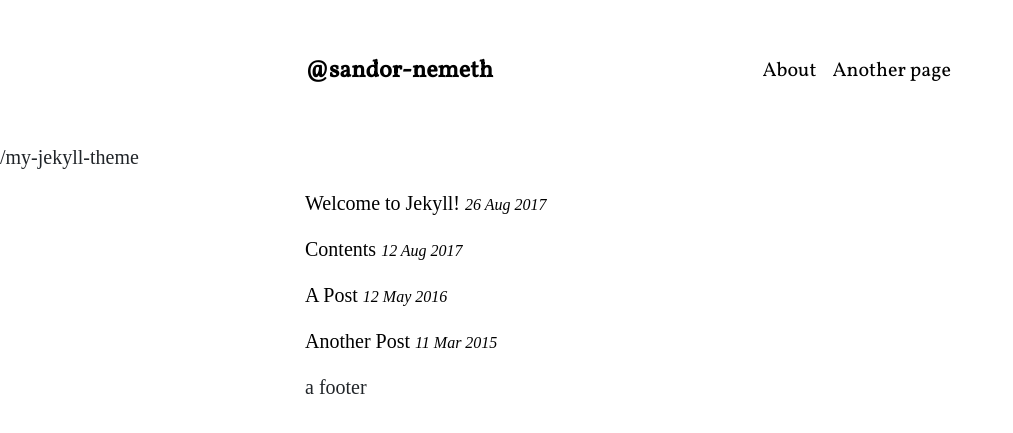
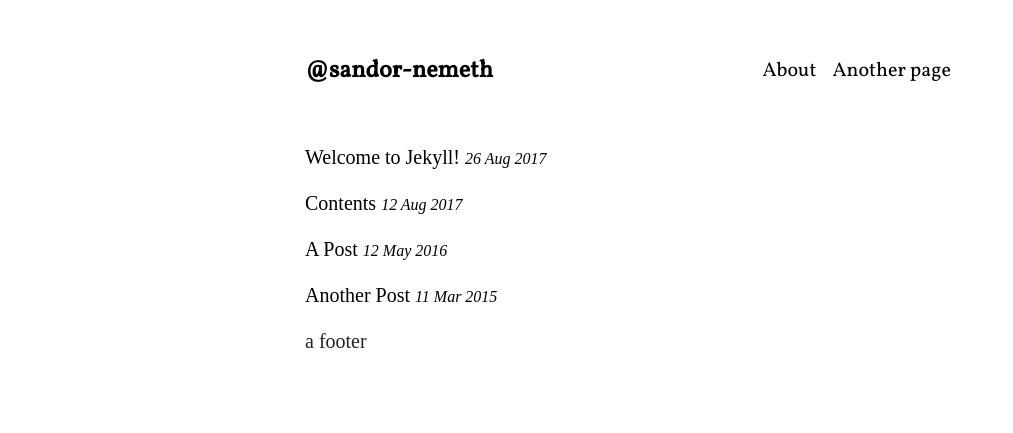
Before and after one commit to sandor-nemeth/my-jekyll-theme, a Jekyll site: the page built from index.md, in a window 1280 px wide. Shown: the top 433 px of the page, without its empty margins (0-1013 px from the left). Built offline with Jekyll 4.4.1, drawn with Linux system fonts in a browser that asks for light colours.

Commit message:
remove test field

```diff
--- a/_layouts/home.html
+++ b/_layouts/home.html
@@ -7,13 +7,12 @@
     {% include header.html %}
 
     <div class="post-wrapper home">
-        <p>{{site.baseurl}}
         <div class="container">
           {% for post in site.posts %}
           <div class="row post">
             <div class="col">
 
-              <p><a href="{{site.github.url}}{{post.url}}">{{post.title}} <span class="post-date">{{ post.date | date_to_string }}</span></a></p>
+              <p><a href="{{site.baseurl}}{{post.url}}">{{post.title}} <span class="post-date">{{ post.date | date_to_string }}</span></a></p>
             </div>
           </div>
           {% endfor %}
```
